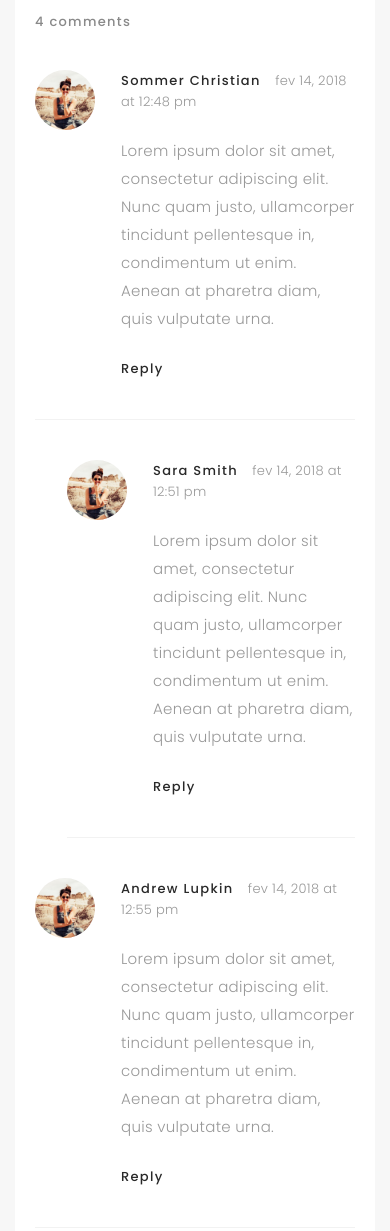
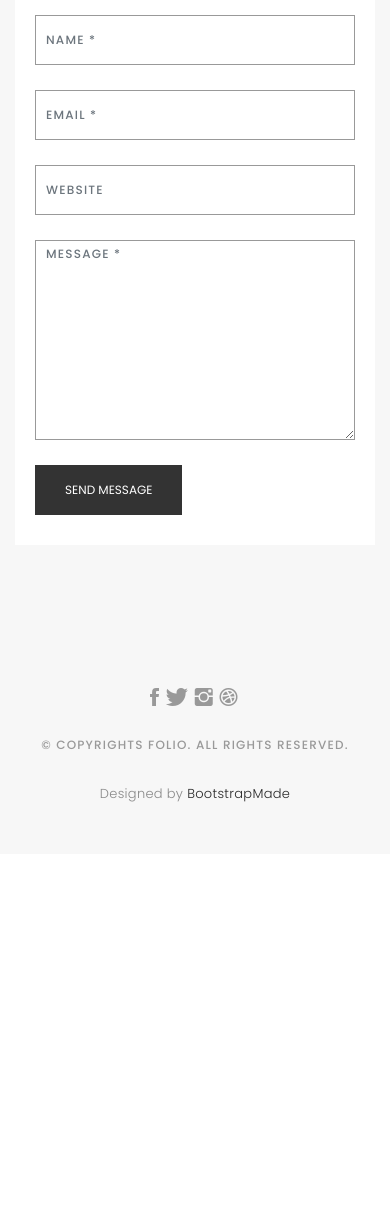
Before and after one commit to mortazashahed/mywebsite, a plain HTML site: page blog-single2.html in a window 390 px wide. Shown: the part 3180-4411 px from the top of the page. After the commit the page ends 4034 px from the top, so only its background shows below. Drawn offline with Linux system fonts and the light colour scheme; files whose address does not match are found by name; a web font is replaced by a local one.

```diff
--- a/blog-single2.html
+++ b/blog-single2.html
@@ -100,47 +100,6 @@
                 </div>
               </div>
               <div class="col-md-12">
-                <div class="comments text-left padDiv mb-30">
-                  <div class="entry-comments">
-                    <h6 class="mb-30">4 comments</h6>
-                    <ul class="entry-comments-list list-unstyled">
-                      <li>
-                        <div class="entry-comments-item">
-                          <img src="images/avatar.jpg" class="entry-comments-avatar" alt="">
-                          <div class="entry-comments-body">
-                            <span class="entry-comments-author">Sommer Christian</span>
-                            <span><a href="#">fev 14, 2018 at 12:48 pm</a></span>
-                            <p class="mb-10">Lorem ipsum dolor sit amet, consectetur adipiscing elit. Nunc quam justo, ullamcorper tincidunt pellentesque in, condimentum ut enim. Aenean at pharetra diam, quis vulputate urna. </p>
-                            <a class="rep" href="#">Reply</a>
-                          </div>
-                        </div>
-                        <ul class="entry-comments-reply list-unstyled">
-                          <li>
-                            <div class="entry-comments-item">
-                              <img src="images/avatar.jpg" class="entry-comments-avatar" alt="">
-                              <div class="entry-comments-body">
-                                <span class="entry-comments-author">Sara Smith</span>
-                                <span><a href="#">fev 14, 2018 at 12:51 pm</a></span>
-                                <p class="mb-10">Lorem ipsum dolor sit amet, consectetur adipiscing elit. Nunc quam justo, ullamcorper tincidunt pellentesque in, condimentum ut enim. Aenean at pharetra diam, quis vulputate urna.</p>
-                                <a class="rep" href="#">Reply</a>
-                              </div>
-                            </div>
-                          </li>
-                        </ul>
-                      </li>
-                      <li>
-                        <div class="entry-comments-item">
-                          <img src="images/avatar.jpg" class="entry-comments-avatar" alt="">
-                          <div class="entry-comments-body">
-                            <span class="entry-comments-author">Andrew Lupkin</span>
-                            <span><a href="#">fev 14, 2018 at 12:55 pm</a></span>
-                            <p class="mb-10">Lorem ipsum dolor sit amet, consectetur adipiscing elit. Nunc quam justo, ullamcorper tincidunt pellentesque in, condimentum ut enim. Aenean at pharetra diam, quis vulputate urna. </p>
-                            <a class="rep" href="#">Reply</a>
-                          </div>
-                        </div>
-                      </li>
-                    </ul>
-                  </div>
                 </div>
               </div>
               <div class="col-lg-12">
--- a/css/style.css
+++ b/css/style.css
@@ -243,6 +243,7 @@ nav ul li a {
   background: url("../images/Mori1_1.jpg") repeat scroll center center / cover;
   height: 110vh;
   width: 100%;
+  background-position: left;
 }
 
 
```
